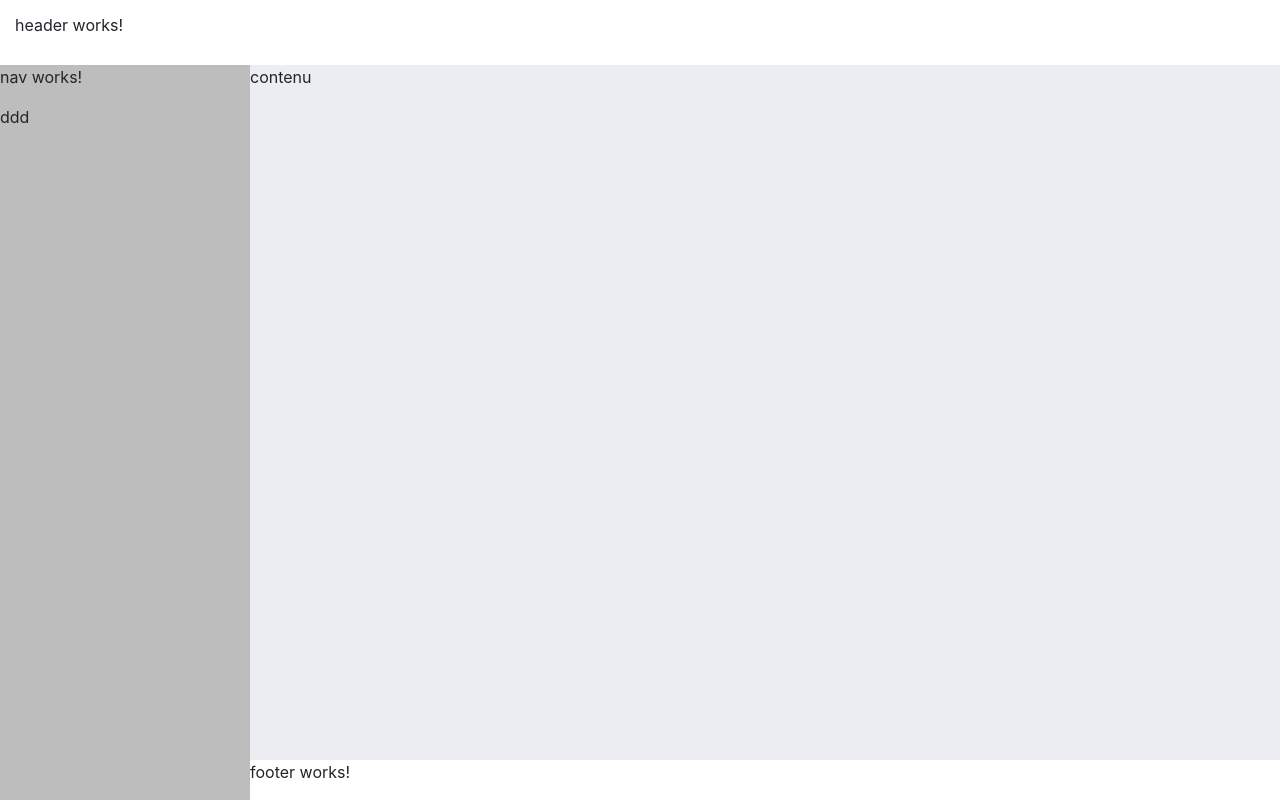
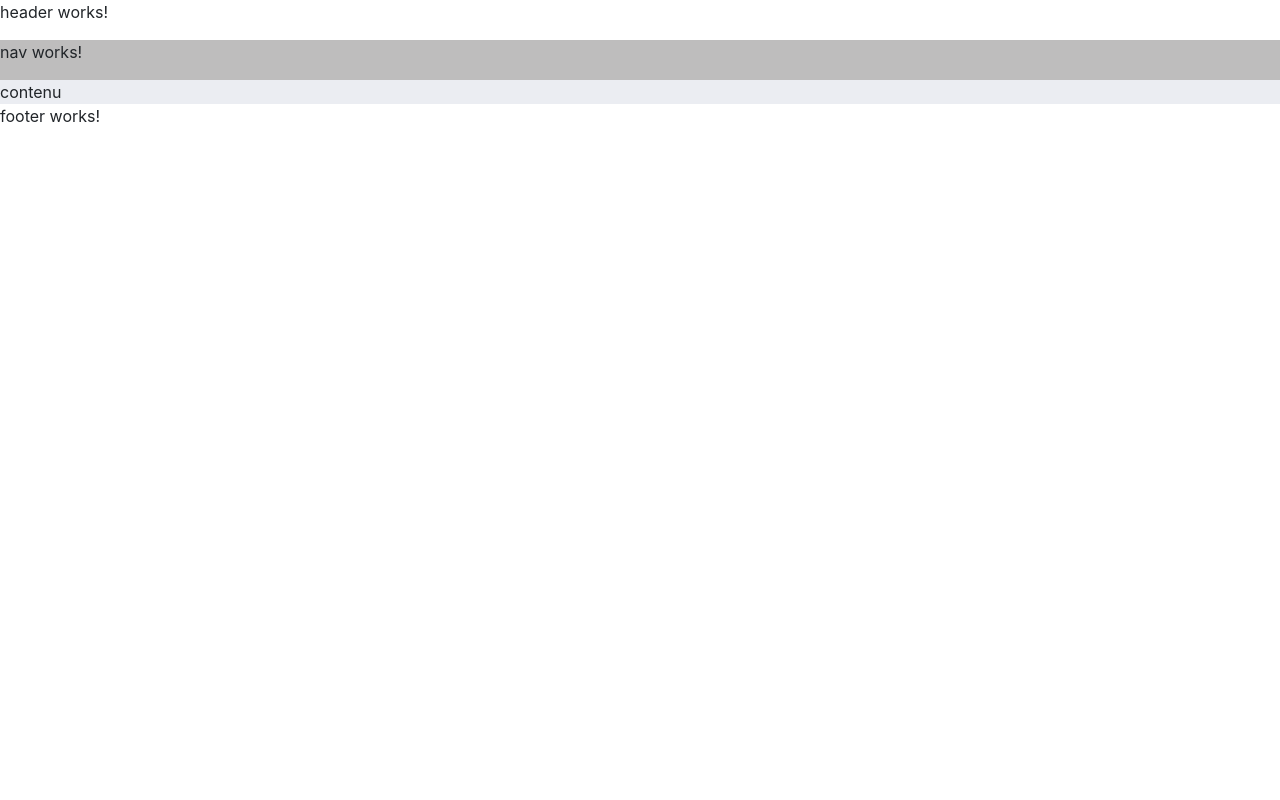
Before and after one commit to dnyuhm/formation-angular-4-oct, an Angular app: page / in a window 1280 px wide. Built offline with nearby package versions, Linux system fonts and the light colour scheme.

Commit message:
commit TP : Ui2 agilité

```diff
--- a/src/app/app.component.html
+++ b/src/app/app.component.html
@@ -1,7 +1,6 @@
-<app-ui>
+<app-ui2>
   <app-header class="tr-header"></app-header>
   <app-nav class="tr-nav"></app-nav>
-  <div class="tr-nav">ddd</div>
   <div class="tr-content">contenu</div>
   <app-footer class="tr-footer"></app-footer>
-</app-ui>
+</app-ui2>
--- /dev/null
+++ b/src/app/ui/components/ui2/ui2.component.html
@@ -0,0 +1,26 @@
+<div class="ui">
+  <header>
+    <span (click)="toggle()">
+      <ng-container *ngIf="open, then thenBlock, else elseBlock"></ng-container>
+    </span>
+    <ng-template #thenBlock>
+      <ng-content select=".tr-icon-open"></ng-content>
+    </ng-template>
+    <ng-template #elseBlock>
+      <ng-content select=".tr-icon-close"></ng-content>
+    </ng-template>
+    <ng-content select=".tr-header"></ng-content>
+  </header>
+
+  <nav [ngClass]="{'close-aside': !open}">
+    <ng-content select=".tr-nav"></ng-content>
+  </nav>
+
+  <main>
+    <ng-content select=".tr-content"></ng-content>
+  </main>
+
+  <footer>
+    <ng-content select=".tr-footer"></ng-content>
+  </footer>
+</div>
--- /dev/null
+++ b/src/app/ui/components/ui2/ui2.component.scss
@@ -0,0 +1,19 @@
+.ui {
+  min-height: 100%;
+  display: flex;
+  flex-direction: column;
+}
+
+.close-aside {
+  height: 0px;
+  overflow: hidden;
+}
+
+nav {
+  background: var(--app-darklight2);
+}
+
+main {
+  flex-grow: 1;
+  background: var(--app-darklight);
+}
--- /dev/null
+++ b/src/app/ui/components/ui2/ui2.component.ts
@@ -0,0 +1,15 @@
+import { Component, OnInit } from '@angular/core';
+
+@Component({
+  selector: 'app-ui2',
+  templateUrl: './ui2.component.html',
+  styleUrls: ['./ui2.component.scss'],
+})
+export class Ui2Component implements OnInit {
+  public open = true;
+  constructor() {}
+  ngOnInit(): void {}
+  public toggle(): void {
+    this.open = !this.open;
+  }
+}
--- a/src/app/ui/ui.module.ts
+++ b/src/app/ui/ui.module.ts
@@ -1,10 +1,11 @@
 import { CommonModule } from '@angular/common';
 import { NgModule } from '@angular/core';
 import { UiComponent } from './components/ui/ui.component';
+import { Ui2Component } from './components/ui2/ui2.component';
 
 @NgModule({
-  declarations: [UiComponent],
+  declarations: [UiComponent, Ui2Component],
   imports: [CommonModule],
-  exports: [UiComponent],
+  exports: [UiComponent, Ui2Component],
 })
 export class UiModule {}
```
Also changed, not shown: 1 other file (tests, documents, lock files or other folders).
